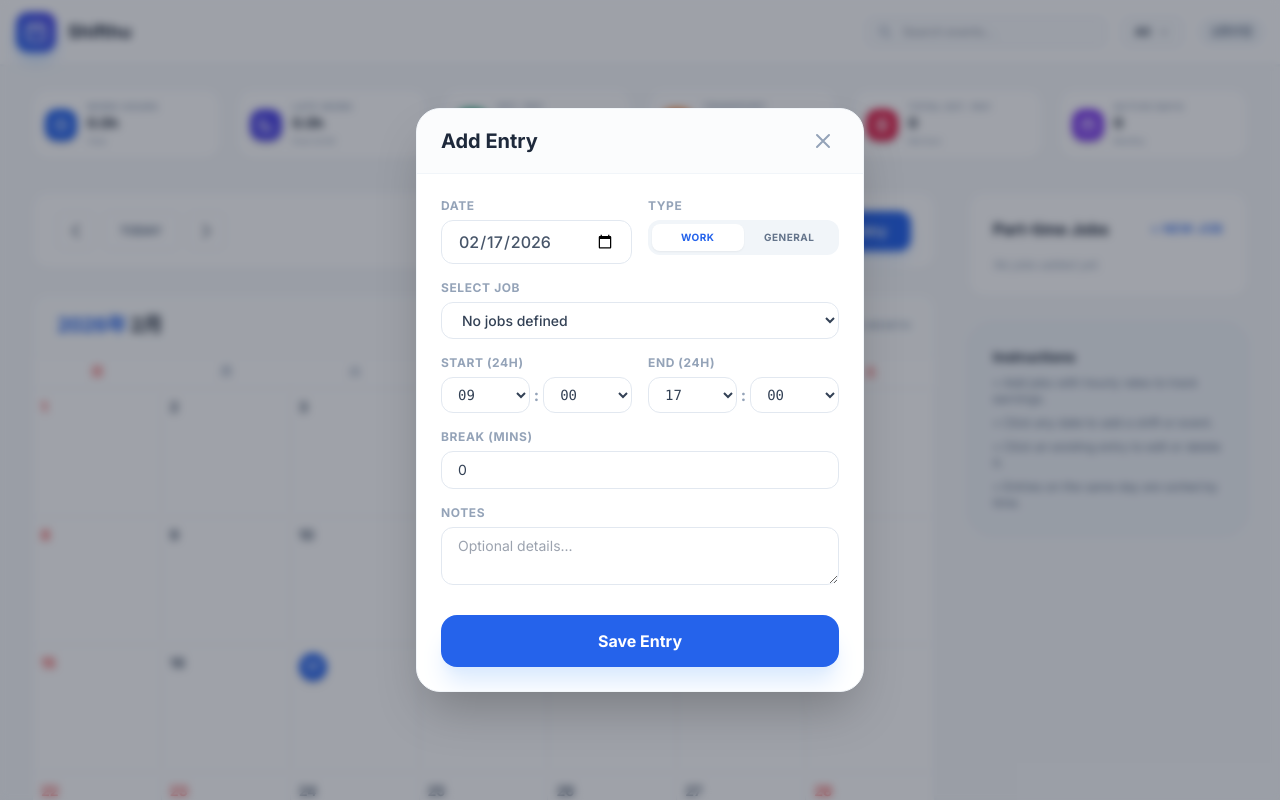
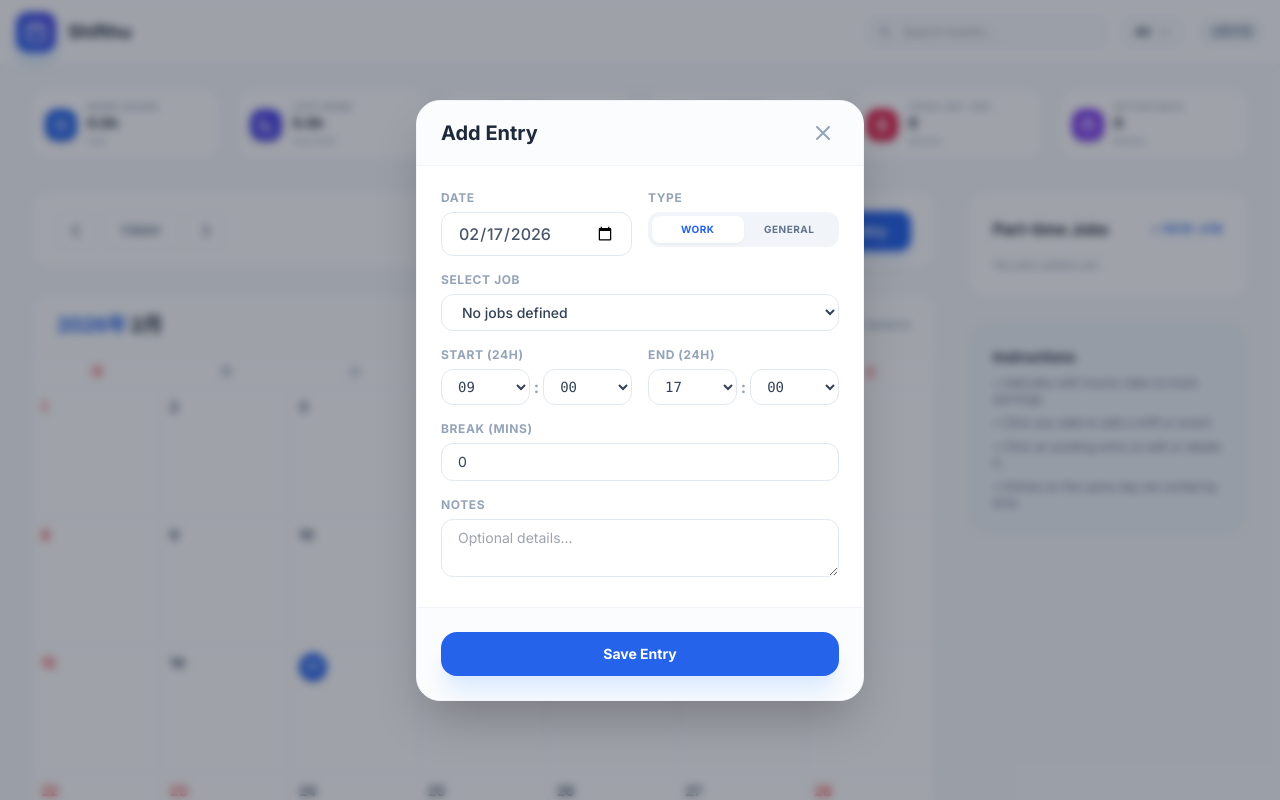
Before and after one commit to KhantSiThu-coder/ShiftMaster, a React (Vite) app: page / in a window 1280 px wide. Both pictures are taken after a click on the button "Add Entry". Shown: the top 800 px of the page. Built offline with nearby package versions, Linux system fonts and the light colour scheme.

Commit message:
feat: Make EventModal content scrollable
The content within the EventModal was not scrollable, leading to overflow issues on smaller screens or with lengthy input fields. This change ensures that the modal content adapts to available space by making it scrollable.

```diff
--- a/components/EventModal.tsx
+++ b/components/EventModal.tsx
@@ -160,15 +160,16 @@ export const EventModal: React.FC<EventModalProps> = ({ isOpen, onClose, onSave,
   return (
     <div className="fixed inset-0 z-[60] flex items-center justify-center p-4 sm:p-6 transition-all duration-300">
       <div className="absolute inset-0 bg-slate-900/40 dark:bg-slate-950/70 backdrop-blur-sm" onClick={onClose}></div>
-      <div className="relative bg-white dark:bg-slate-900 w-full max-w-md rounded-3xl shadow-2xl overflow-hidden animate-in fade-in zoom-in duration-200 border border-slate-100 dark:border-slate-800">
-        <div className="px-6 py-4 border-b border-slate-100 dark:border-slate-800 flex justify-between items-center bg-slate-50/50 dark:bg-slate-800/50">
+      <div className="relative bg-white dark:bg-slate-900 w-full max-w-md rounded-3xl shadow-2xl overflow-hidden animate-in fade-in zoom-in duration-200 border border-slate-100 dark:border-slate-800 flex flex-col max-h-[calc(100vh-2rem)]">
+        <div className="px-6 py-4 border-b border-slate-100 dark:border-slate-800 flex justify-between items-center bg-slate-50/50 dark:bg-slate-800/50 flex-shrink-0">
           <h2 className="text-xl font-bold text-slate-800 dark:text-slate-100">{isEditing ? 'Edit Entry' : 'Add Entry'}</h2>
           <button type="button" onClick={onClose} className="text-slate-400 dark:text-slate-500 hover:text-slate-600 dark:hover:text-slate-300 p-1">
             <svg className="w-6 h-6" fill="none" stroke="currentColor" viewBox="0 0 24 24"><path strokeLinecap="round" strokeLinejoin="round" strokeWidth="2" d="M6 18L18 6M6 6l12 12"></path></svg>
           </button>
         </div>
 
-        <form className="p-6 space-y-4" onSubmit={handleSubmit}>
+        <form className="flex-1 flex flex-col min-h-0" onSubmit={handleSubmit}>
+          <div className="flex-1 p-6 space-y-4 overflow-y-auto custom-scrollbar">
             <div className="grid grid-cols-2 gap-4">
               <div>
                 <label className="block text-xs font-bold text-slate-400 dark:text-slate-500 uppercase tracking-wider mb-1.5">Date</label>
@@ -319,18 +320,19 @@ export const EventModal: React.FC<EventModalProps> = ({ isOpen, onClose, onSave,
                 )}
               </div>
             )}
+          </div>
 
-          <div className="flex gap-3 pt-2">
+          <div className="p-6 border-t border-slate-100 dark:border-slate-800 bg-slate-50/50 dark:bg-slate-800/50 flex-shrink-0 flex gap-3">
             {isEditing && (
               <button
                 type="button"
                 onClick={handleFormDelete}
-                className="flex-1 border-2 border-red-50 dark:border-red-900/20 hover:bg-red-50 dark:hover:bg-red-900/10 text-red-500 dark:text-red-400 font-bold py-3.5 rounded-2xl transition-all"
+                className="flex-1 border-2 border-red-50 dark:border-red-900/20 hover:bg-red-50 dark:hover:bg-red-900/10 text-red-500 dark:text-red-400 font-bold py-3 rounded-2xl transition-all text-sm"
               >
                 Delete
               </button>
             )}
-            <button type="submit" className="flex-[2] bg-blue-600 dark:bg-blue-500 hover:bg-blue-700 dark:hover:bg-blue-600 text-white font-bold py-3.5 rounded-2xl shadow-xl shadow-blue-100 dark:shadow-none transition-all transform active:scale-[0.98]">
+            <button type="submit" className="flex-[2] bg-blue-600 dark:bg-blue-500 hover:bg-blue-700 dark:hover:bg-blue-600 text-white font-bold py-3 rounded-2xl shadow-xl shadow-blue-100 dark:shadow-none transition-all transform active:scale-[0.98] text-sm">
               {isEditing ? 'Update Entry' : 'Save Entry'}
             </button>
           </div>
```
Lines whose indentation alone changed are shown as unchanged.
